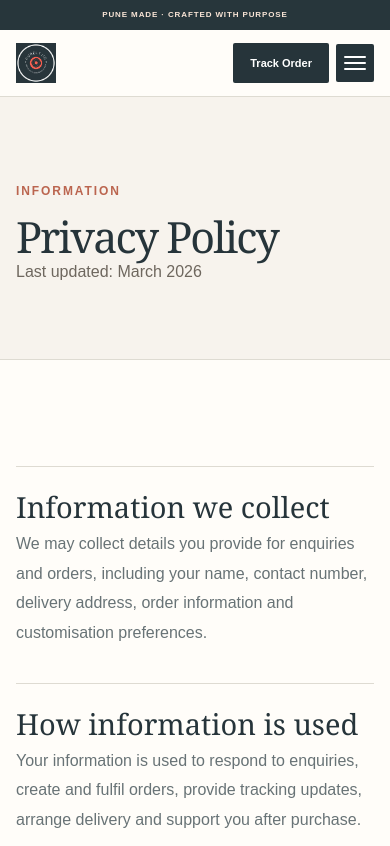
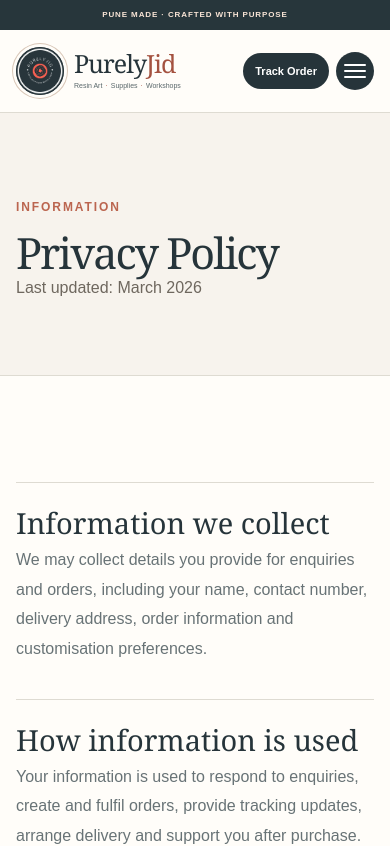
Before and after one commit to guru3094/purelyjid-order-tracker, a Next.js app: page /privacy in a window 390 px wide. Shown: the top 846 px of the page. Built offline with nearby package versions, Linux system fonts and the light colour scheme.

Commit message:
Refresh storefront header with circular logo and refined branding

```diff
--- a/app/page.tsx
+++ b/app/page.tsx
@@ -40,7 +40,7 @@ export default function HomePage() {
           </div>
           <span className="hero-editorial-note">Wedding keepsakes · Custom gifts · Creative experiences</span>
         </div>
-        <div className="hero-image-wrap"><Image src="/hero.jpg" alt="Handcrafted resin art" fill priority sizes="(max-width: 900px) 100vw, 48vw" className="hero-image" /><span>The keepsake edit · PurelyJid studio</span></div>
+        <div className="hero-image-wrap"><Image src="/hero.jpg" alt="Handcrafted resin art" fill priority sizes="(max-width: 900px) 100vw, 48vw" className="hero-image" /></div>
       </section>
 
       <section className="stats-strip">
--- a/app/premium-ui.css
+++ b/app/premium-ui.css
@@ -33,7 +33,6 @@
 .home-page .hero-editorial-note { margin-top: 43px; padding-top: 16px; border-top: 1px solid var(--pj-line); font-size: 11px; color: var(--pj-muted); letter-spacing: .075em; }
 .home-page .hero-image-wrap { position: relative; min-height: 580px; overflow: hidden; }
 .home-page .hero-image-wrap .hero-image { object-fit: cover; }
-.home-page .hero-image-wrap > span { position: absolute; bottom: 24px; left: 24px; padding: 11px 15px; background: #26343add; color: #fff; font-size: 10px; letter-spacing: .12em; text-transform: uppercase; }
 .home-page .stats-strip { background: var(--pj-ink); border: 0; color: #fff; }
 .home-page .stats-grid div { border-color: #ffffff20; padding-block: 24px; }
 .home-page .stats-grid strong { font-family: Georgia, 'Times New Roman', serif; font-size: 29px; font-weight: 400; }
@@ -168,3 +167,39 @@
   .sales-sidebar nav a { padding: 9px 10px; font-size: 11px; }
   .sales-content { padding: 15px; }
 }
+
+/* Circular studio identity: shared storefront header on mobile and desktop. */
+.studio-header .header-inner { min-height: 96px; gap: 20px; }
+.studio-header .studio-brand { display: inline-flex; align-items: center; gap: 14px; flex-shrink: 0; color: #26343a; text-decoration: none; }
+.studio-header .studio-brand-mark { display: block; width: 64px; height: 64px; flex-shrink: 0; overflow: hidden; border-radius: 50%; background: #26343a; box-shadow: 0 0 0 4px #fffdf9, 0 0 0 5px #d9c7b8, 0 5px 16px #26343a14; }
+.studio-header .studio-brand-mark img { display: block; width: 100%; height: 100%; object-fit: cover; border-radius: 50%; }
+.studio-header .studio-brand-copy { display: grid; gap: 6px; }
+.studio-header .studio-brand-name { font-family: Georgia, 'Times New Roman', serif; font-size: 30px; font-weight: 400; line-height: 1; letter-spacing: -.04em; }
+.studio-header .studio-brand-name > span { color: #a45240; }
+.studio-header .studio-brand-services { display: flex; align-items: center; gap: 5px; color: #59676a; font-size: 9px; font-weight: 500; line-height: 1.4; letter-spacing: .035em; white-space: nowrap; }
+.studio-header .studio-brand-services i { color: #a45240; font-style: normal; }
+.studio-header .track-link, .studio-header .mobile-track-link { border-radius: 999px; }
+.studio-header .mobile-menu-button { border-radius: 50%; }
+.studio-header .studio-brand:focus-visible { outline: 2px solid #a45240; outline-offset: 8px; border-radius: 6px; }
+@media (min-width: 901px) and (max-width: 1100px) {
+  .studio-header .studio-brand { gap: 10px; }
+  .studio-header .studio-brand-mark { width: 54px; height: 54px; }
+  .studio-header .studio-brand-name { font-size: 27px; }
+  .studio-header .desktop-nav { gap: 14px; }
+}
+@media (max-width: 620px) {
+  .studio-header .header-inner { min-height: 82px; gap: 10px; }
+  .studio-header .studio-brand { gap: 10px; }
+  .studio-header .studio-brand-mark { width: 48px; height: 48px; box-shadow: 0 0 0 3px #fffdf9, 0 0 0 4px #d9c7b8; }
+  .studio-header .studio-brand-name { font-size: 25px; }
+  .studio-header .studio-brand-copy { gap: 5px; }
+  .studio-header .studio-brand-services { font-size: 7px; gap: 3px; letter-spacing: 0; }
+  .studio-header .mobile-track-link { padding: 10px 12px; }
+}
+@media (max-width: 360px) {
+  .studio-header .studio-brand { gap: 8px; }
+  .studio-header .studio-brand-mark { width: 42px; height: 42px; }
+  .studio-header .studio-brand-name { font-size: 22px; }
+  .studio-header .studio-brand-services { font-size: 6.5px; gap: 2px; }
+  .studio-header .mobile-track-link { padding-inline: 9px; }
+}
--- a/components/homepage/SiteHeader.tsx
+++ b/components/homepage/SiteHeader.tsx
@@ -2,7 +2,7 @@
 
 import Link from "next/link";
 import { useState } from "react";
-import BrandLogo from "@/components/branding/BrandLogo";
+import Image from "next/image";
 
 export default function SiteHeader() {
   const [menuOpen, setMenuOpen] = useState(false);
@@ -10,16 +10,18 @@ export default function SiteHeader() {
   const closeMenu = () => setMenuOpen(false);
 
   return (
-    <header className="site-header">
+    <header className="site-header studio-header">
       <div className="site-announcement">PUNE MADE · CRAFTED WITH PURPOSE <span>Personal pieces for the moments that matter.</span></div>
       <div className="site-shell header-inner">
-        <div className="header-brand">
-          <BrandLogo priority />
-
-          <span className="header-tagline">
-            Resin Art • Supplies • Workshops
+        <Link className="studio-brand" href="/" aria-label="PurelyJid home">
+          <span className="studio-brand-mark">
+            <Image src="/purelyjid-logo.png" alt="" width={72} height={72} priority sizes="(max-width: 620px) 48px, 64px" />
           </span>
-        </div>
+          <span className="studio-brand-copy">
+            <span className="studio-brand-name">Purely<span>Jid</span></span>
+            <span className="studio-brand-services">Resin Art <i aria-hidden="true">·</i> Supplies <i aria-hidden="true">·</i> Workshops</span>
+          </span>
+        </Link>
 
         <nav className="desktop-nav" aria-label="Primary navigation">
           <Link href="/#collections">Collections</Link>
```
